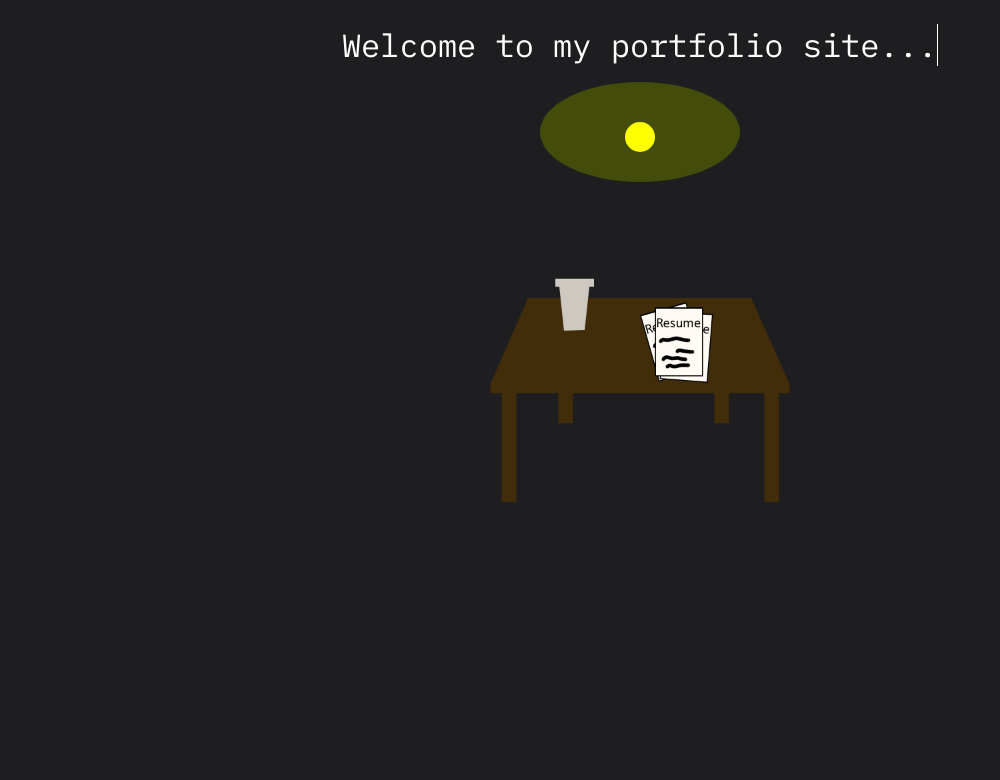
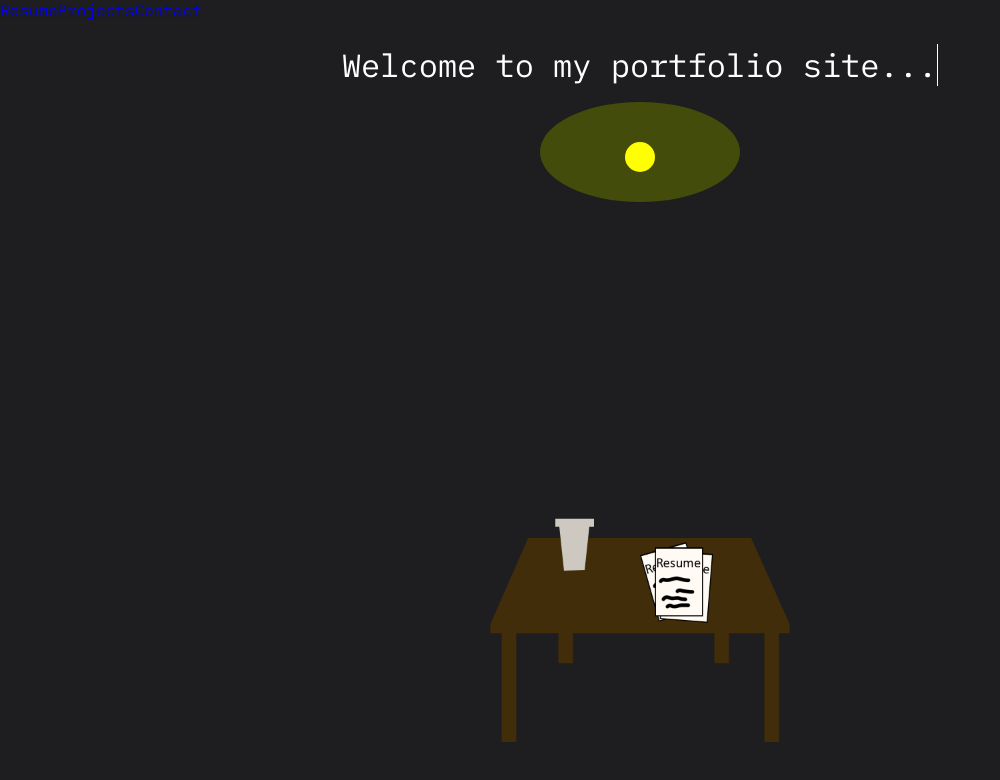
Before and after one commit to dbriksza/portfoliosite, a React (Create React App) app in the folder portfolio/: page / in a window 1280 px wide. Shown: the top 780 px of the page, without its empty margins (0-1000 px from the left). Built offline with nearby package versions, Linux system fonts and the light colour scheme.

Commit message:
updated table placement

```diff
--- a/portfolio/src/App.css
+++ b/portfolio/src/App.css
@@ -75,12 +75,12 @@ span {
 
 .dry{
   transform: scale(0);
-  opacity: 0%;
+  opacity: 0;
 }
 
 .water{
   transform: scale(1);
-  opacity: 50%;
+  opacity: .5;
   transition: transform 1s 1s, opacity 1s 1s
 }
 
@@ -101,52 +101,52 @@ span {
 
 @keyframes flicker {
   0% {
-    opacity:0%
+    opacity:0;
   }
   1%{
-    opacity:100%
+    opacity:1;
   }
   10%{
-    opacity:100%
+    opacity:1;
   }
   11%{
-    opacity:0%
+    opacity:0;
   }
   13%{
-    opacity:100%
+    opacity:1;
   }
   16%{
-    opacity:100%
+    opacity:1;
   }
   17%{
-    opacity:0%
+    opacity:0;
   }
   19%{
-    opacity:100%
+    opacity:1;
   }
   30%{
-    opacity:100%
+    opacity:1;
   }
   31%{
-    opacity:0%
+    opacity:0;
   }
   32%{
-    opacity:100%
+    opacity:1;
   }
   100% {
-    opacity:100%
+    opacity:1;
   }
 }
 
 @keyframes startoff {
   0%{
-    opacity: 0%
+    opacity:0;
   }
   90%{
-    opacity:0%
+    opacity:0;
   }
   100%{
-    opacity:100%
+    opacity:1;
   }
 }
 
--- a/portfolio/src/App.js
+++ b/portfolio/src/App.js
@@ -2,6 +2,7 @@ import React from "react";
 import {Route, BrowserRouter as Router} from "react-router-dom";
 
 import Welcome from "./components/welcome"
+import NavBar from "./components/nav"
 
 import "./App.css";
 
@@ -9,6 +10,7 @@ function App() {
   return (
     <Router>
       <div className="App">
+        <NavBar/>
         <Welcome/>
       </div>
     </Router>
--- /dev/null
+++ b/portfolio/src/components/nav.js
@@ -0,0 +1,16 @@
+import React from "react";
+import {Link} from "react-router-dom";
+
+const NavBar = () => {
+    return (
+        <div>
+            <nav>
+                <Link to="">Resume</Link>
+                <Link to="">Projects</Link>
+                <Link to="">Contact</Link>
+            </nav>
+        </div>
+    )
+}
+
+export default NavBar;
--- a/portfolio/src/components/welcome.js
+++ b/portfolio/src/components/welcome.js
@@ -38,7 +38,7 @@ const Welcome = () => {
                 <div id="trapezoid"></div>
             </div>
             <div onClick={() => clickHandle(postSpill)}>
-                <div className="tableset" style={{position: "absolute", top: "50%", left: "50%"}}>
+                <div className="tableset" style={{position: "absolute", bottom: "20%", left: "50%"}}>
                 {/* the table set */}
                     {/* the table */}
                     <img src={table} style={{position: "absolute", top: "-250px", left: "-250px", height:"500px", width: "500px"}}/>
```
Also changed, not shown: portfolio/src/components/contact.js (added), portfolio/src/components/projects.js (added), portfolio/src/components/resume.js (added).
